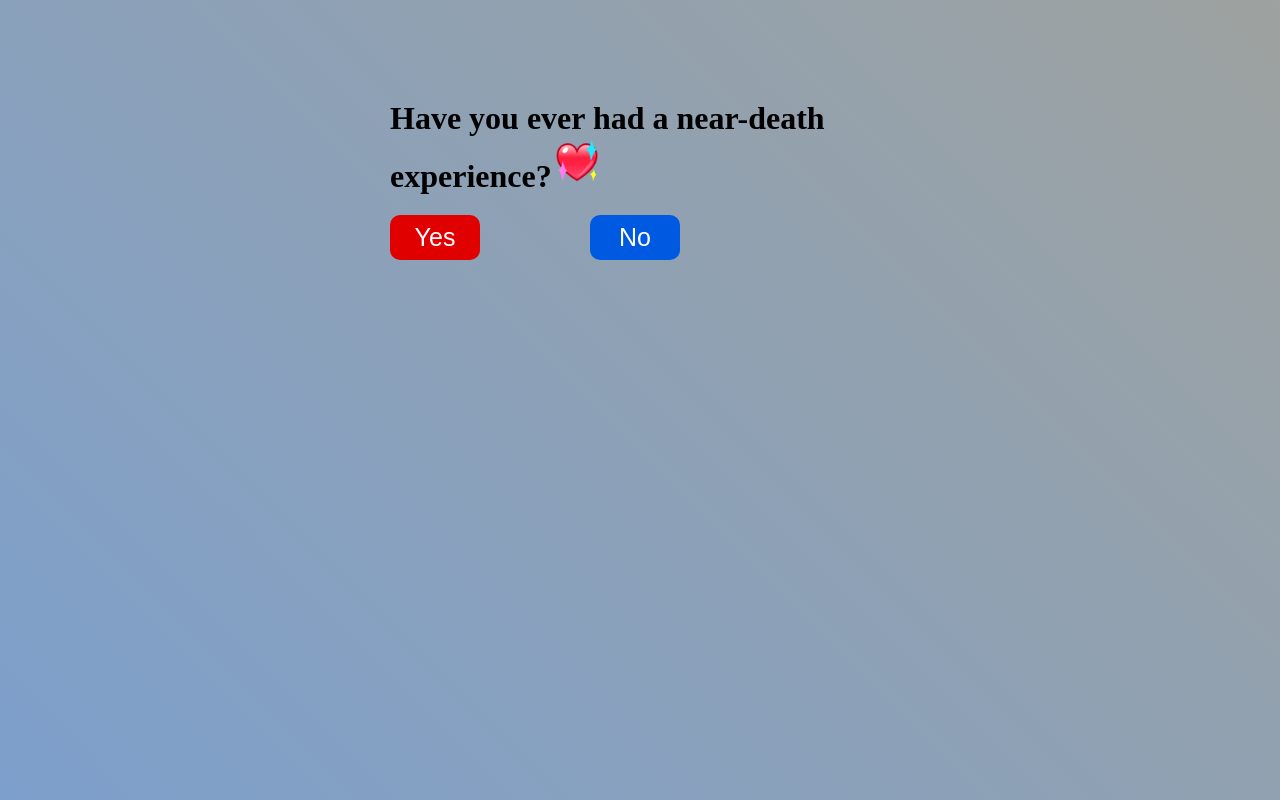
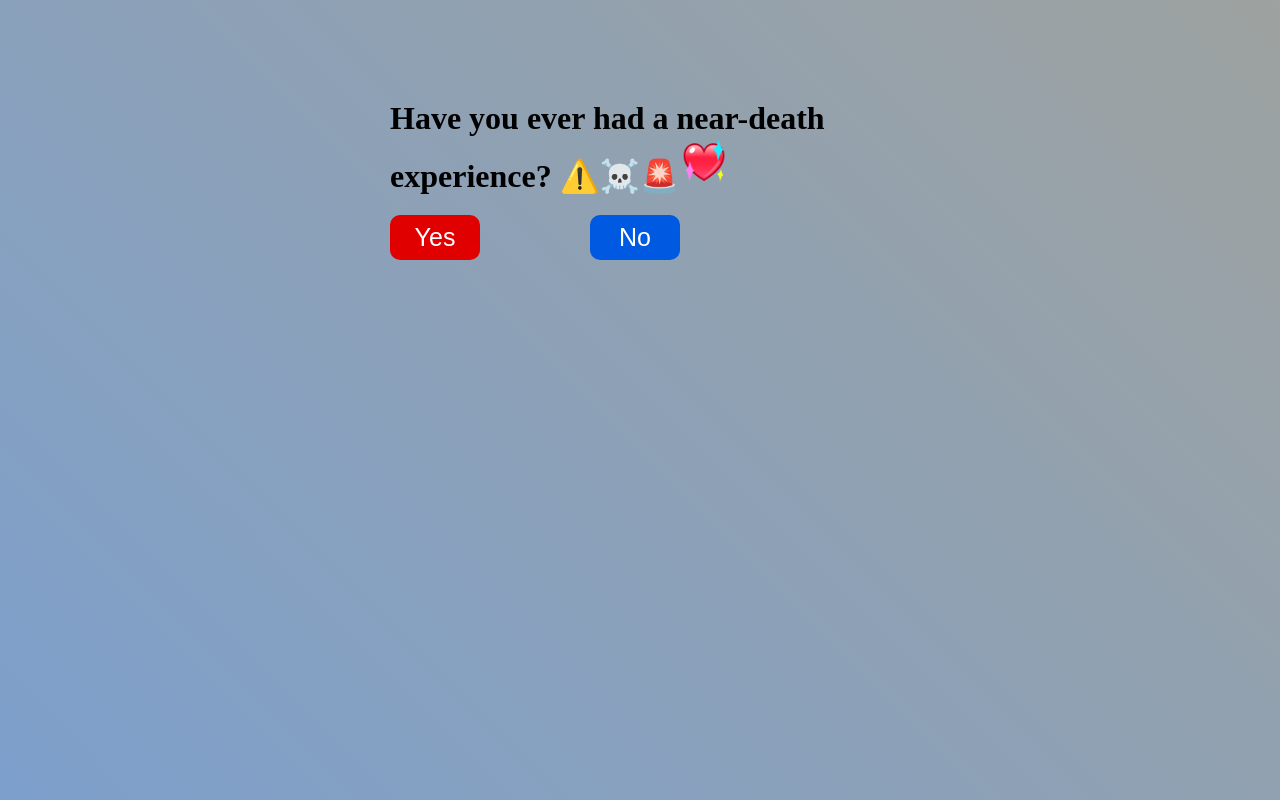
Before and after one commit to iTs-Mantrin/Love, a plain HTML site: page index.html in a window 1280 px wide. Drawn offline with Linux system fonts and the light colour scheme.

Commit message:
Update index.html

```diff
--- a/index.html
+++ b/index.html
@@ -9,7 +9,7 @@
 <body>
     <div id="container">
         <div class="box">
-            <h1>Have you ever had a near-death experience?<img src="image/heart.png"></h1>
+            <h1>Have you ever had a near-death experience?  ⚠️☠️🚨<img src="image/heart.png"></h1>
             <button id="target">
                 No
             </button>
```
